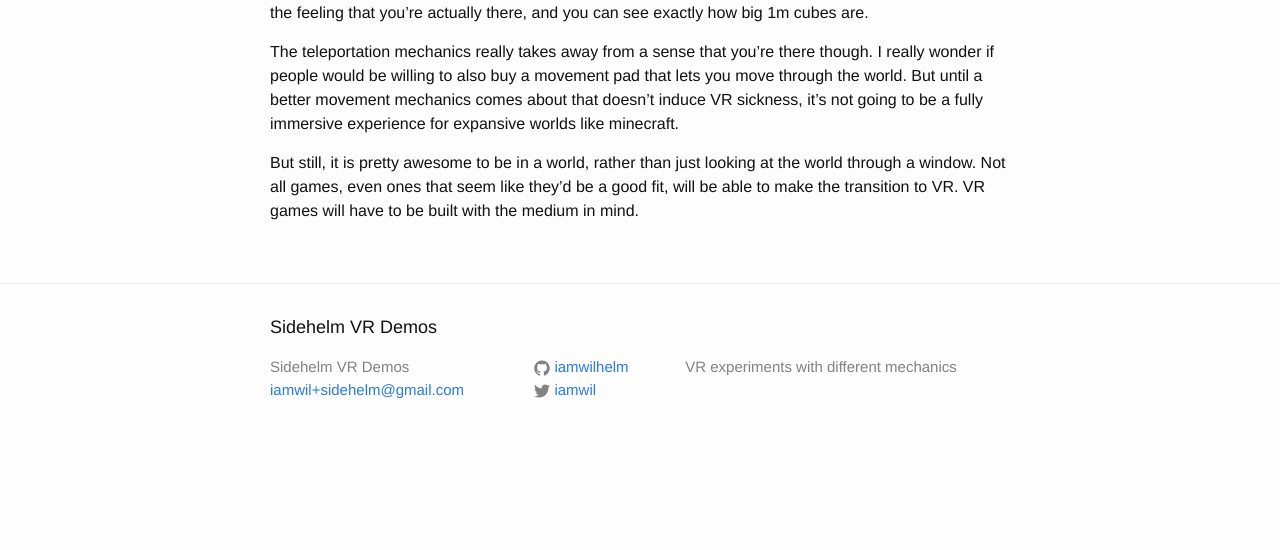
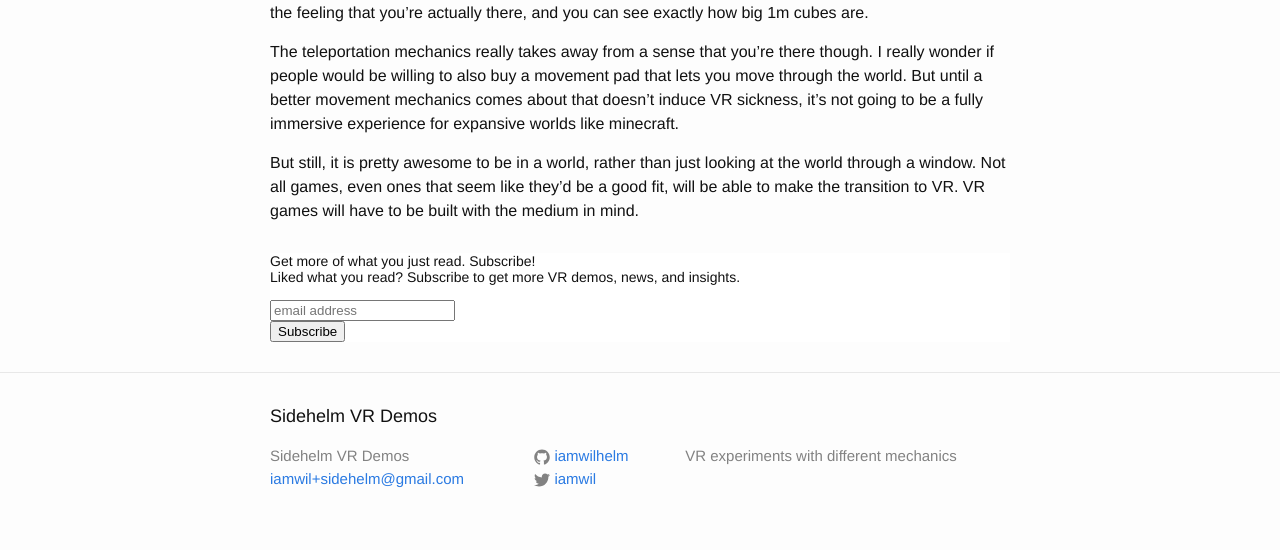
Before and after one commit to iamwilhelm/blog.sidehelm.com, a Jekyll site: the page built from _posts/2016-07-07-being-in-minecraft.markdown, in a window 1280 px wide. Shown: the part 538-1088 px from the top of the page. Built offline with Jekyll 4.4.1, drawn with Linux system fonts in a browser that asks for light colours; comment, search, counter and statistics services are not loaded; before the commit the page ends 999 px from its top, so only the background shows below that.

Commit message:
added mailchipm form for subscribers

```diff
--- a/_layouts/post.html
+++ b/_layouts/post.html
@@ -12,4 +12,29 @@ layout: default
     {{ content }}
   </div>
 
+  <div>
+    <!-- Begin MailChimp Signup Form -->
+    <link href="//cdn-images.mailchimp.com/embedcode/horizontal-slim-10_7.css" rel="stylesheet" type="text/css">
+    <style type="text/css">
+    	#mc_embed_signup{background:#fff; clear:left; font:14px Helvetica,Arial,sans-serif; width:100%;}
+    	/* Add your own MailChimp form style overrides in your site stylesheet or in this style block.
+    	   We recommend moving this block and the preceding CSS link to the HEAD of your HTML file. */
+    </style>
+    <div id="mc_embed_signup">
+    <form action="//twitter.us4.list-manage.com/subscribe/post?u=627b980d91dcd28eaa1ecfd8f&amp;id=5ebae03f38" method="post" id="mc-embedded-subscribe-form" name="mc-embedded-subscribe-form" class="validate" target="_blank" novalidate>
+        <div id="mc_embed_signup_scroll">
+    	<label for="mce-EMAIL">Get more of what you just read. Subscribe!</label>
+      <p>
+        Liked what you read? Subscribe to get more VR demos, news, and insights.
+      </p>
+    	<input type="email" value="" name="EMAIL" class="email" id="mce-EMAIL" placeholder="email address" required>
+        <!-- real people should not fill this in and expect good things - do not remove this or risk form bot signups-->
+        <div style="position: absolute; left: -5000px;" aria-hidden="true"><input type="text" name="b_627b980d91dcd28eaa1ecfd8f_5ebae03f38" tabindex="-1" value=""></div>
+        <div class="clear"><input type="submit" value="Subscribe" name="subscribe" id="mc-embedded-subscribe" class="button"></div>
+        </div>
+    </form>
+    </div>
+    <!--End mc_embed_signup-->
+  </div>
+
 </article>
```
